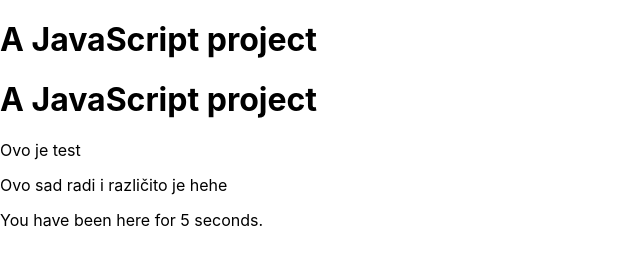
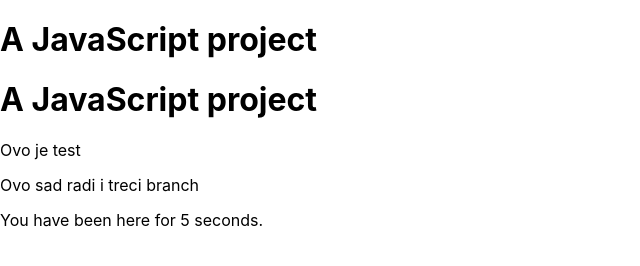
Before and after one commit to VuckoM/algoProject, a website built with Parcel: page AlgoProject/src/index.html in a window 1280 px wide. Shown: the full height of the page, 0-640 px from the left. Built offline with nearby package versions, Linux system fonts and the light colour scheme.

Commit message:
provjera

```diff
--- a/AlgoProject/src/index.html
+++ b/AlgoProject/src/index.html
@@ -9,7 +9,7 @@
   <h1>A JavaScript project</h1>
   <h1>A JavaScript project</h1>
 <p>Ovo je test</p>
-<p>Ovo sad radi i različito je hehe</p>
+<p>Ovo sad radi i treci branch</p>
   <div id="app"></div>
   <script src="main.js"></script>
 </body>
```
